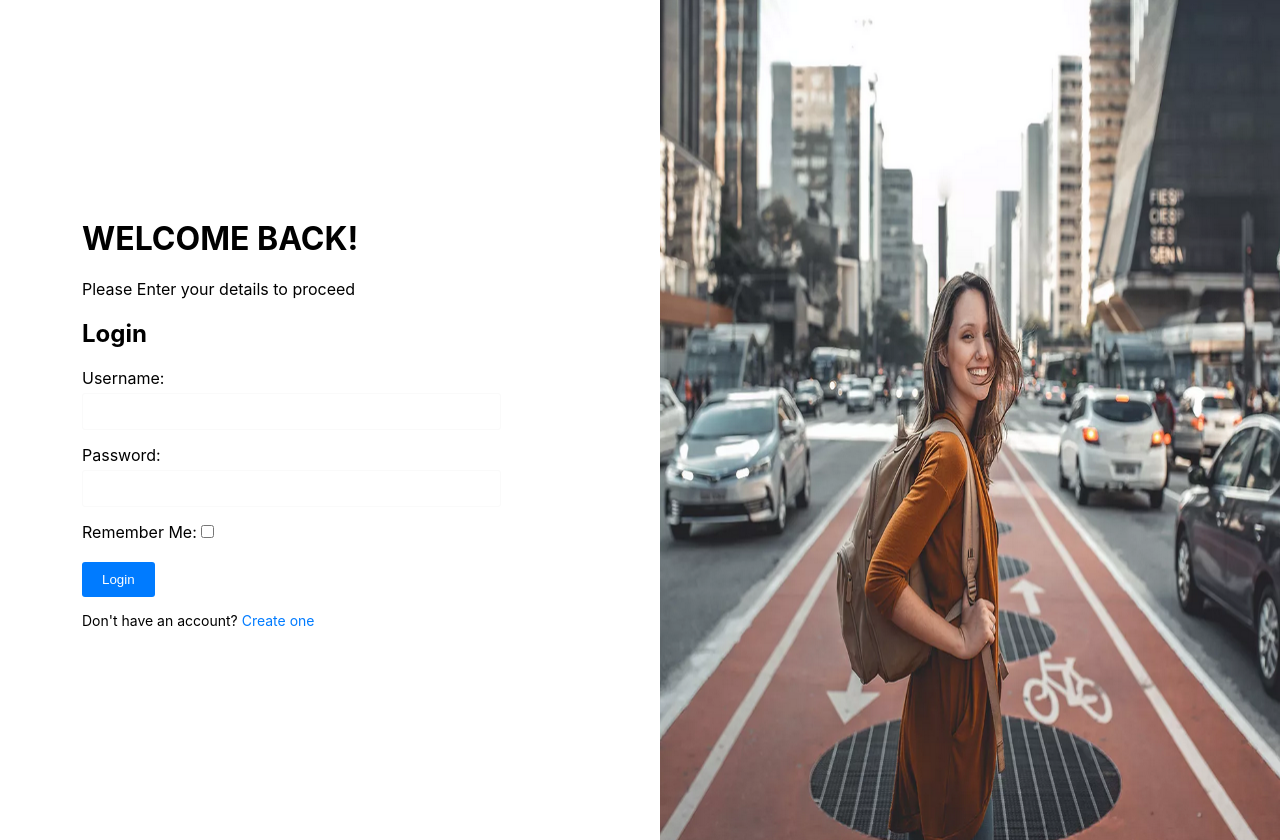
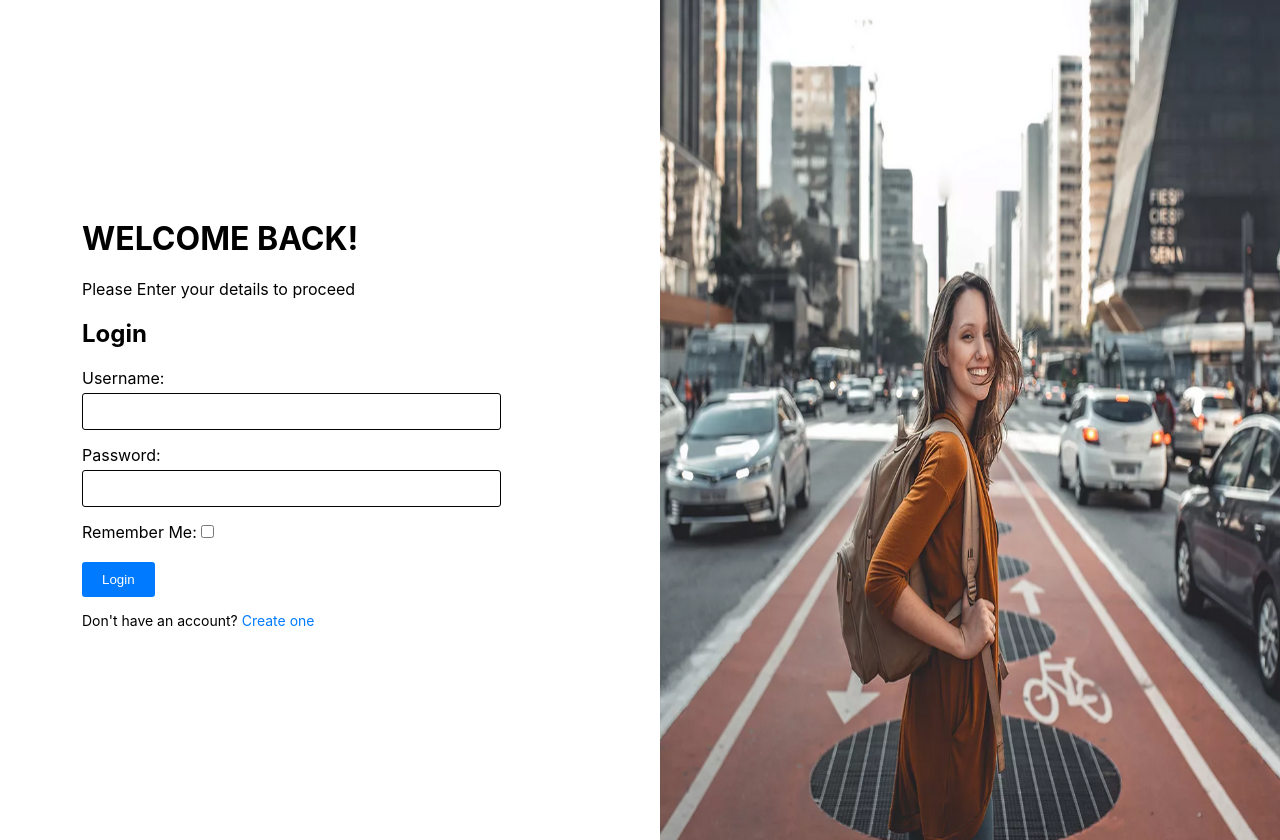
Before and after one commit to onel1234/project01, a React (Create React App) app: page / in a window 1280 px wide. Built offline with nearby package versions, Linux system fonts and the light colour scheme.

Commit message:
added border to the input forms

```diff
--- a/src/App.css
+++ b/src/App.css
@@ -47,7 +47,7 @@
 .form-group input {
   width: 80%;
   padding: 10px;
-  border: 1px solid #fafafa;
+  border: 1px solid #030303;
   border-radius: 3px;
 }
 
```
